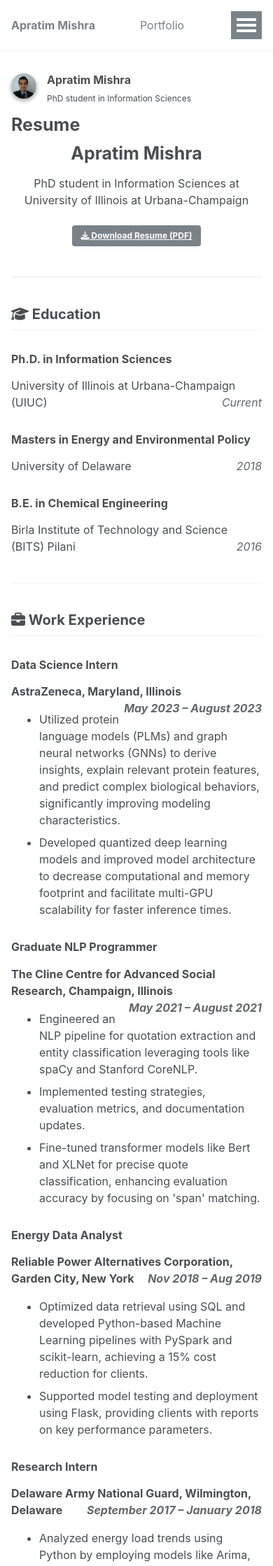
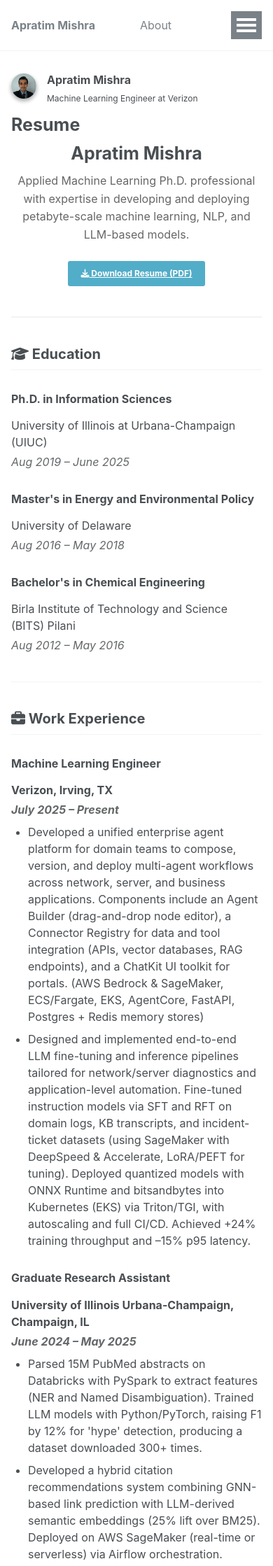
Before and after one commit to apratim-mishra/apratim-mishra.github.io, a Jekyll site: the page built from _pages/resume.md, in a window 390 px wide. Shown: the top 2238 px of the page at 70% size. Built offline with Jekyll 4.4.1, drawn with Linux system fonts in a browser that asks for light colours; a style sheet for code colours, icons or effects is not loaded; some of the changed text lies outside the part shown.

Commit message:
Update site with new role, projects, and resume

```diff
--- a/_config.yml
+++ b/_config.yml
@@ -18,7 +18,7 @@ locale                   : "en-US"
 title                    : "Apratim Mishra"
 title_separator          : "-"
 name                     : &name "Apratim Mishra"
-description              : &description "Graduate student in Information Sciences looking for full-time opportunities"
+description              : &description "Applied Machine Learning Ph.D. professional specializing in ML systems, NLP, and LLM applications"
 url                      : https://apratim-mishra.github.io # the base hostname & protocol for your site e.g. "https://mmistakes.github.io"
 baseurl                  : "" # the subpath of your site, e.g. "/blog"
 repository               : apratim-mishra
@@ -31,9 +31,9 @@ author:
   avatar           : "linkedin.png"
   name             : "Apratim Mishra"
   pronouns         : # example: "she/her"
-  bio              : "PhD student in Information Sciences"
-  location         : "Champaign, IL"
-  employer         : "UIUC"
+  bio              : "Machine Learning Engineer at Verizon"
+  location         : "Irving, TX"
+  employer         : "Verizon"
   # uri              : # URL
   email            : "apratim941208@gmail.com"
 
@@ -131,7 +131,7 @@ facebook:
   username               :
   app_id                 :
   publisher              :
-og_image                 :  # Open Graph/Twitter default site image
+og_image                 : "profile.png"  # Open Graph/Twitter default site image
 # For specifying social profiles
 # - https://developers.google.com/structured-data/customize/social-profiles
 social:
--- a/_pages/resume.md
+++ b/_pages/resume.md
@@ -11,7 +11,7 @@ redirect_from:
 
 <div class="resume-header">
   <h1>Apratim Mishra</h1>
-  <p>PhD student in Information Sciences at University of Illinois at Urbana-Champaign</p>
+  <p>Applied Machine Learning Ph.D. professional with expertise in developing and deploying petabyte-scale machine learning, NLP, and LLM-based models.</p>
   <div class="resume-download">
     <a href="{{ base_path }}/files/Resume_Apratim.pdf" class="btn btn--primary"><i class="fas fa-download"></i> Download Resume (PDF)</a>
   </div>
@@ -21,15 +21,15 @@ redirect_from:
   <h2><i class="fas fa-graduation-cap"></i> Education</h2>
   <div class="resume-item">
     <h3>Ph.D. in Information Sciences</h3>
-    <p>University of Illinois at Urbana-Champaign (UIUC) <span class="date">Current</span></p>
+    <p>University of Illinois at Urbana-Champaign (UIUC) <span class="date">Aug 2019 – June 2025</span></p>
   </div>
   <div class="resume-item">
-    <h3>Masters in Energy and Environmental Policy</h3>
-    <p>University of Delaware <span class="date">2018</span></p>
+    <h3>Master's in Energy and Environmental Policy</h3>
+    <p>University of Delaware <span class="date">Aug 2016 – May 2018</span></p>
   </div>
   <div class="resume-item">
-    <h3>B.E. in Chemical Engineering</h3>
-    <p>Birla Institute of Technology and Science (BITS) Pilani <span class="date">2016</span></p>
+    <h3>Bachelor's in Chemical Engineering</h3>
+    <p>Birla Institute of Technology and Science (BITS) Pilani <span class="date">Aug 2012 – May 2016</span></p>
   </div>
 </div>
 
@@ -37,88 +37,120 @@ redirect_from:
   <h2><i class="fas fa-briefcase"></i> Work Experience</h2>
 
   <div class="resume-item">
-    <h3>Data Science Intern</h3>
-    <p class="organization">AstraZeneca, Maryland, Illinois <span class="date">May 2023 – August 2023</span></p>
+    <h3>Machine Learning Engineer</h3>
+    <p class="organization">Verizon, Irving, TX <span class="date">July 2025 – Present</span></p>
     <ul>
-      <li>Utilized protein language models (PLMs) and graph neural networks (GNNs) to derive insights, explain relevant protein features, and predict complex biological behaviors, significantly improving modeling characteristics.</li>
-      <li>Developed quantized deep learning models and improved model architecture to decrease computational and memory footprint and facilitate multi-GPU scalability for faster inference times.</li>
+      <li>Developed a unified enterprise agent platform for domain teams to compose, version, and deploy multi-agent workflows across network, server, and business applications. Components include an Agent Builder (drag-and-drop node editor), a Connector Registry for data and tool integration (APIs, vector databases, RAG endpoints), and a ChatKit UI toolkit for portals. (AWS Bedrock & SageMaker, ECS/Fargate, EKS, AgentCore, FastAPI, Postgres + Redis memory stores)</li>
+      <li>Designed and implemented end-to-end LLM fine-tuning and inference pipelines tailored for network/server diagnostics and application-level automation. Fine-tuned instruction models via SFT and RFT on domain logs, KB transcripts, and incident-ticket datasets (using SageMaker with DeepSpeed & Accelerate, LoRA/PEFT for tuning). Deployed quantized models with ONNX Runtime and bitsandbytes into Kubernetes (EKS) via Triton/TGI, with autoscaling and full CI/CD. Achieved +24% training throughput and –15% p95 latency.</li>
     </ul>
   </div>
 
   <div class="resume-item">
-    <h3>Graduate NLP Programmer</h3>
-    <p class="organization">The Cline Centre for Advanced Social Research, Champaign, Illinois <span class="date">May 2021 – August 2021</span></p>
+    <h3>Graduate Research Assistant</h3>
+    <p class="organization">University of Illinois Urbana-Champaign, Champaign, IL <span class="date">June 2024 – May 2025</span></p>
     <ul>
-      <li>Engineered an NLP pipeline for quotation extraction and entity classification leveraging tools like spaCy and Stanford CoreNLP.</li>
-      <li>Implemented testing strategies, evaluation metrics, and documentation updates.</li>
-      <li>Fine-tuned transformer models like Bert and XLNet for precise quote classification, enhancing evaluation accuracy by focusing on 'span' matching.</li>
+      <li>Parsed 15M PubMed abstracts on Databricks with PySpark to extract features (NER and Named Disambiguation). Trained LLM models with Python/PyTorch, raising F1 by 12% for 'hype' detection, producing a dataset downloaded 300+ times.</li>
+      <li>Developed a hybrid citation recommendations system combining GNN-based link prediction with LLM-derived semantic embeddings (25% lift over BM25). Deployed on AWS SageMaker (real-time or serverless) via Airflow orchestration.</li>
     </ul>
   </div>
 
   <div class="resume-item">
-    <h3>Energy Data Analyst</h3>
-    <p class="organization">Reliable Power Alternatives Corporation, Garden City, New York <span class="date">Nov 2018 – Aug 2019</span></p>
+    <h3>Data Science Intern (Applied ML)</h3>
+    <p class="organization">AstraZeneca, Gaithersburg, MD <span class="date">May 2023 – Aug 2023</span></p>
     <ul>
-      <li>Optimized data retrieval using SQL and developed Python-based Machine Learning pipelines with PySpark and scikit-learn, achieving a 15% cost reduction for clients.</li>
-      <li>Supported model testing and deployment using Flask, providing clients with reports on key performance parameters.</li>
+      <li>Improved protein–property prediction F1 by 10% by training transformer-based LLM models on A100 multi-GPUs (Slurm) and fine-tuning with parameter-efficient fine-tuning techniques (LoRA) and optimization tools (DeepSpeed, Accelerate).</li>
+      <li>Cut model retraining time by 30% by refactoring ETL in PySpark and Spark SQL and caching intermediate parquet layers.</li>
+      <li>Deployed a TorchServe REST microservice via SageMaker that handles ~1K predictions per day in production; tracked experiments with MLflow and delivered zero-downtime updates through GitHub Actions.</li>
+    </ul>
+  </div>
+
+  <div class="resume-item">
+    <h3>NLP Engineer Intern</h3>
+    <p class="organization">The Cline Centre for Advanced Social Research, Champaign, IL <span class="date">May 2021 – Dec 2021</span></p>
+    <ul>
+      <li>Boosted entity-quotation extraction precision by 18% fine-tuning BERT and XLNet with hard-negative mining.</li>
+      <li>Processed 250M petabytes of data (news articles) on a 20-node Apache Spark cluster (clustering to segment articles); reduced pipeline cost by 25% by migrating to spot instances and Dockerized Airflow tasks.</li>
+      <li>Fine-tuned scaled data using Distributed Data Parallel (DDP) and served real-time inference with FastAPI orchestrated on Kubernetes, keeping P99 latency under 150 ms.</li>
+    </ul>
+  </div>
+
+  <div class="resume-item">
+    <h3>Data Analyst</h3>
+    <p class="organization">Reliable Power Alternatives Corporation, Garden City, NY <span class="date">June 2018 – Aug 2019</span></p>
+    <ul>
+      <li>Saved 10% in energy procurement costs (≈$MM annually) by deploying PySpark-based load-forecasting models.</li>
+      <li>Improved forecast MAE 15% via temporal cross-validation and SHAP-driven feature pruning, processing structured energy data with SQL and Snowflake data cloud analytics.</li>
+      <li>Built Tableau dashboards consumed weekly by ~4-8 executives; reduced manual reporting hours by 30%.</li>
     </ul>
   </div>
 
   <div class="resume-item">
     <h3>Research Intern</h3>
-    <p class="organization">Delaware Army National Guard, Wilmington, Delaware <span class="date">September 2017 – January 2018</span></p>
+    <p class="organization">Delaware Army National Guard, Wilmington, DE <span class="date">Sep 2017 – May 2018</span></p>
     <ul>
-      <li>Analyzed energy load trends using Python by employing models like Arima, XGBoost, LGBMBoost, and LSTMs.</li>
-      <li>Performed one-sample and two-sample statistical tests to verify data integrity for clients and benchmark outcomes.</li>
-    </ul>
-  </div>
-
-  <div class="resume-item">
-    <h3>Energy Efficiency Intern</h3>
-    <p class="organization">NYC Department of Citywide Administrative Services, New York City, New York <span class="date">June 2017- August 2017</span></p>
-    <ul>
-      <li>Developed an interactive dashboard in Tableau to visualize core business KPIs based on cost savings.</li>
+      <li>Raised time-series accuracy by 15% in load forecasting using time-series models (ARIMA, XGBoost, LightGBM, and LSTM).</li>
+      <li>Verified gains with rolling t-tests (p < 0.01) and presented statistical findings to a 12-member energy task force.</li>
     </ul>
   </div>
 </div>
 
 <div class="resume-section">
-  <h2><i class="fas fa-laptop-code"></i> Skills</h2>
+  <h2><i class="fas fa-laptop-code"></i> Technical Skills</h2>
 
   <div class="skills-grid">
     <div class="skill-category">
-      <h3>Programming & Frameworks</h3>
+      <h3>Programming & Analytics</h3>
       <ul>
-        <li><strong>Languages:</strong> Python, R</li>
-        <li><strong>Deep Learning:</strong> PyTorch, TensorFlow, Keras</li>
-        <li><strong>Optimization:</strong> DeepSpeed, Accelerate</li>
+        <li><strong>Languages:</strong> Python (Pandas, NumPy, Scikit-learn, NLTK), SQL, NoSQL, R, TypeScript, Node.js, Go</li>
+        <li><strong>Deep Learning:</strong> PyTorch, TensorFlow</li>
       </ul>
     </div>
 
     <div class="skill-category">
-      <h3>Machine Learning & NLP</h3>
+      <h3>Machine Learning & LLMs</h3>
       <ul>
-        <li><strong>Libraries:</strong> scikit-learn, Nltk, spaCy</li>
-        <li><strong>Models:</strong> BERT, XLNet, GPT, LLama, Mistral, Phi</li>
+        <li><strong>Frameworks:</strong> Transformers, LiteLLM, GPT models (Claude), PySpark</li>
+        <li><strong>Agentic AI:</strong> MCP, LangChain, LangGraph, Unsloth</li>
       </ul>
     </div>
 
     <div class="skill-category">
-      <h3>Data & Visualization</h3>
+      <h3>MLOps & Tools</h3>
       <ul>
-        <li><strong>Data Management:</strong> SQL</li>
-        <li><strong>Visualization:</strong> Tableau, Power BI</li>
+        <li><strong>Experiment Tracking:</strong> W&B, MLflow</li>
+        <li><strong>Vector DBs:</strong> FAISS, Pinecone, Weaviate</li>
+        <li><strong>Optimization:</strong> DeepSpeed, ONNX, TensorRT</li>
+        <li><strong>Infrastructure:</strong> Kubeflow, OpenAI SDK, vLLM, MongoDB</li>
       </ul>
     </div>
 
     <div class="skill-category">
-      <h3>Tools & Platforms</h3>
+      <h3>Big Data & Cloud</h3>
       <ul>
-        <li><strong>Version Control:</strong> Git</li>
-        <li><strong>Cloud:</strong> AWS, GCP</li>
-        <li><strong>Scheduling:</strong> Slurm</li>
+        <li><strong>AWS:</strong> EC2, Lambda, SageMaker, Beam, Bedrock, IAM, Step Functions</li>
+        <li><strong>GCP:</strong> BigQuery, Vertex AI</li>
+        <li><strong>Data:</strong> PySpark, Snowflake, Databricks</li>
       </ul>
     </div>
+  </div>
+</div>
+
+<div class="resume-section">
+  <h2><i class="fas fa-project-diagram"></i> Selected Projects</h2>
+
+  <div class="resume-item">
+    <h3>Notion Agentic AI Assistant</h3>
+    <p>Designed a RAG-based semantic search system using LangChain and FAISS with OpenAI/HuggingFace SDKs for LLM-based retrieval, ranking, and generation. Automated serverless deployment and LLMOps pipelines for end-to-end ingestion, vectorization, and response generation.</p>
+  </div>
+
+  <div class="resume-item">
+    <h3>Sound AI</h3>
+    <p>Built an end-to-end song-generating platform based on topics via web search, lyric writing, and music synthesis. Utilized CrewAI to orchestrate multi-AI agents (Suno AI) and React, using MLOps practices for versioning and deployment.</p>
+  </div>
+
+  <div class="resume-item">
+    <h3>PartSelect Chat Agent</h3>
+    <p>Architected a dual-mode RAG-based AI assistant for appliance parts with FastAPI, WebSockets, and React. The multi-agent mode adds triage, specialist agents, hallucination guardrails, and function-calling tools for part search, compatibility, and troubleshooting. Implemented DeepSeek-to-OpenAI model fallback and Docker-based CI/CD.</p>
   </div>
 </div>
 
@@ -128,6 +160,13 @@ redirect_from:
     margin-bottom: 2em;
     border-bottom: 2px solid #f2f3f3;
     padding-bottom: 1em;
+  }
+
+  .resume-header p {
+    color: #666;
+    max-width: 800px;
+    margin: 0 auto 1em;
+    line-height: 1.6;
   }
 
   .resume-download {
@@ -166,6 +205,16 @@ redirect_from:
     float: right;
   }
 
+  .resume-item ul {
+    margin-top: 0.5em;
+    padding-left: 1.5em;
+  }
+
+  .resume-item li {
+    margin-bottom: 0.5em;
+    line-height: 1.5;
+  }
+
   .skills-grid {
     display: grid;
     grid-template-columns: repeat(auto-fill, minmax(300px, 1fr));
@@ -194,26 +243,32 @@ redirect_from:
   .skill-category li {
     margin-bottom: 0.5em;
   }
+
+  .btn--primary {
+    display: inline-block;
+    padding: 0.75em 1.5em;
+    background-color: #52adc8;
+    color: #fff;
+    text-decoration: none;
+    border-radius: 3px;
+    transition: background-color 0.3s ease;
+  }
+
+  .btn--primary:hover {
+    background-color: #3d8ca7;
+    color: #fff;
+  }
+
+  /* Responsive adjustments */
+  @media (max-width: 768px) {
+    .date {
+      float: none;
+      display: block;
+      margin-top: 0.25em;
+    }
+
+    .skills-grid {
+      grid-template-columns: 1fr;
+    }
+  }
 </style>
-
-<!-- Publications
-======
-  <ul>{% for post in site.publications reversed %}
-    {% include archive-single-cv.html %}
-  {% endfor %}</ul> -->
-
-<!-- Talks
-======
-  <ul>{% for post in site.talks reversed %}
-    {% include archive-single-talk-cv.html  %}
-  {% endfor %}</ul>
-
-Teaching
-======
-  <ul>{% for post in site.teaching reversed %}
-    {% include archive-single-cv.html %}
-  {% endfor %}</ul>
-
-Service and leadership
-======
-* Currently signed in to 43 different slack teams -->
```
Also changed, not shown: _data/navigation.yml (+8 -8 lines), _pages/about.md (+52 -52 lines), _pages/cv.md (+5 -57 lines), _portfolio/phone-calling-agent.md (added, +127 -0 lines), _portfolio/prediction-market-agent.md (added, +107 -0 lines), 1 other file.
